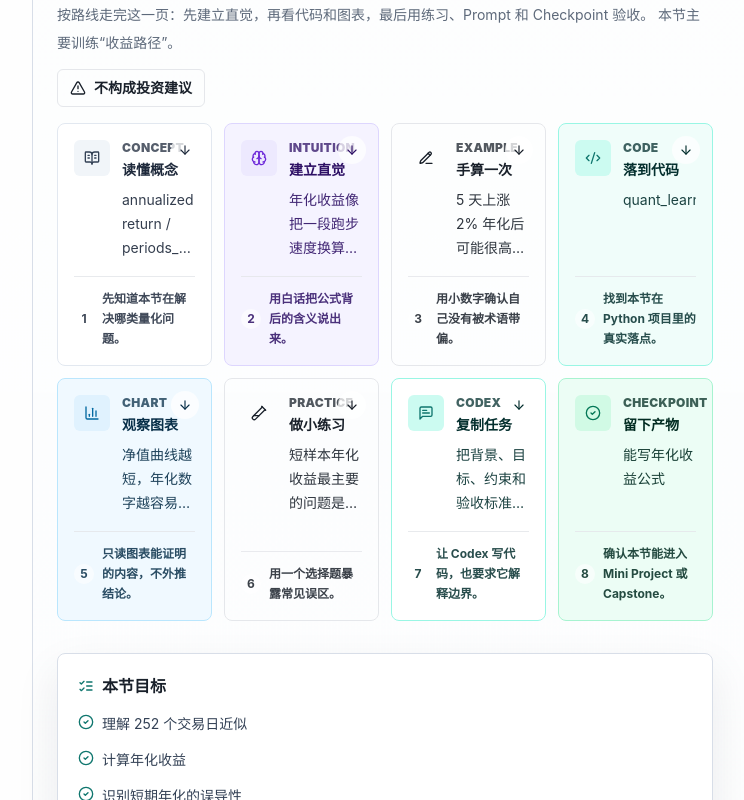
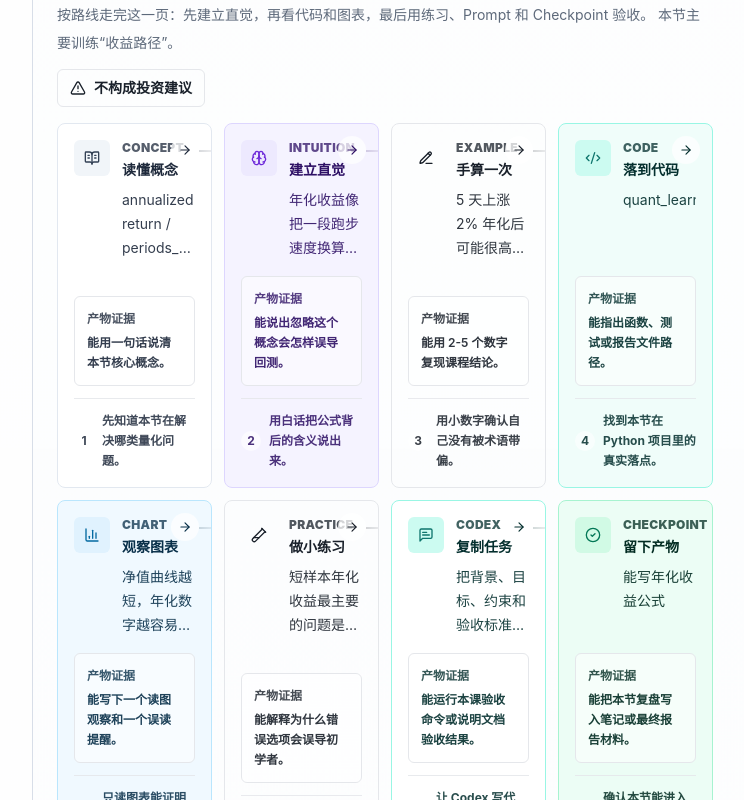
Before and after one commit to ZeyuZuo/learn-quant-with-codex, a Next.js app in the folder web/: page /courses/annualized-return in a window 1280 px wide. Shown: the part 1400-2200 px from the top of the page, without its empty margins (255-999 px from the left). Built offline with nearby package versions, Linux system fonts and the light colour scheme.

Commit message:
Improve lesson route evidence cards

```diff
--- a/web/src/components/lesson/LessonLearningScaffold.tsx
+++ b/web/src/components/lesson/LessonLearningScaffold.tsx
@@ -1,6 +1,6 @@
 import {
   AlertTriangle,
-  ArrowDown,
+  ArrowRight,
   BarChart3,
   BookOpenText,
   Brain,
@@ -27,6 +27,7 @@ export function LessonLearningScaffold({ lesson }: LessonLearningScaffoldProps)
       title: "读懂概念",
       body: lesson.concepts.slice(0, 3).join(" / "),
       action: "先知道本节在解决哪类量化问题。",
+      evidence: "能用一句话说清本节核心概念。",
       tone: "border-slate-200 bg-white text-slate-800",
       iconTone: "bg-slate-100 text-slate-700",
     },
@@ -37,6 +38,7 @@ export function LessonLearningScaffold({ lesson }: LessonLearningScaffoldProps)
       title: "建立直觉",
       body: lesson.intuition,
       action: "用白话把公式背后的含义说出来。",
+      evidence: "能说出忽略这个概念会怎样误导回测。",
       tone: "border-violet-200 bg-violet-50 text-violet-950",
       iconTone: "bg-violet-100 text-violet-700",
     },
@@ -47,6 +49,7 @@ export function LessonLearningScaffold({ lesson }: LessonLearningScaffoldProps)
       title: "手算一次",
       body: lesson.handExample,
       action: "用小数字确认自己没有被术语带偏。",
+      evidence: "能用 2-5 个数字复现课程结论。",
       tone: "border-amber-200 bg-amber-50 text-amber-950",
       iconTone: "bg-amber-100 text-amber-700",
     },
@@ -57,6 +60,7 @@ export function LessonLearningScaffold({ lesson }: LessonLearningScaffoldProps)
       title: "落到代码",
       body: lesson.pythonModule,
       action: "找到本节在 Python 项目里的真实落点。",
+      evidence: "能指出函数、测试或报告文件路径。",
       tone: "border-teal-200 bg-teal-50 text-teal-950",
       iconTone: "bg-teal-100 text-teal-700",
     },
@@ -67,6 +71,7 @@ export function LessonLearningScaffold({ lesson }: LessonLearningScaffoldProps)
       title: "观察图表",
       body: lesson.chartNote,
       action: "只读图表能证明的内容，不外推结论。",
+      evidence: "能写下一个读图观察和一个误读提醒。",
       tone: "border-sky-200 bg-sky-50 text-sky-950",
       iconTone: "bg-sky-100 text-sky-700",
     },
@@ -77,6 +82,7 @@ export function LessonLearningScaffold({ lesson }: LessonLearningScaffoldProps)
       title: "做小练习",
       body: lesson.quiz.question,
       action: "用一个选择题暴露常见误区。",
+      evidence: "能解释为什么错误选项会误导初学者。",
       tone: "border-blue-200 bg-blue-50 text-blue-950",
       iconTone: "bg-blue-100 text-blue-700",
     },
@@ -87,6 +93,7 @@ export function LessonLearningScaffold({ lesson }: LessonLearningScaffoldProps)
       title: "复制任务",
       body: "把背景、目标、约束和验收标准一起交给 Codex。",
       action: "让 Codex 写代码，也要求它解释边界。",
+      evidence: "能运行本课验收命令或说明文档验收结果。",
       tone: "border-teal-200 bg-white text-teal-950",
       iconTone: "bg-teal-100 text-teal-700",
     },
@@ -97,6 +104,7 @@ export function LessonLearningScaffold({ lesson }: LessonLearningScaffoldProps)
       title: "留下产物",
       body: lesson.checkpoint[0] ?? "完成本节 Checkpoint",
       action: "确认本节能进入 Mini Project 或 Capstone。",
+      evidence: "能把本节复盘写入笔记或最终报告材料。",
       tone: "border-emerald-200 bg-emerald-50 text-emerald-950",
       iconTone: "bg-emerald-100 text-emerald-700",
     },
@@ -118,14 +126,14 @@ export function LessonLearningScaffold({ lesson }: LessonLearningScaffoldProps)
         </div>
       </div>
 
-      <div className="mt-4 grid gap-3 sm:grid-cols-2 xl:grid-cols-4">
+      <div className="learning-route mt-4 grid gap-3 sm:grid-cols-2 xl:grid-cols-4">
         {steps.map((step, index) => {
           const Icon = step.icon;
           return (
             <a
               key={step.label}
               href={step.href}
-              className={`learning-step group relative flex min-h-48 flex-col overflow-hidden rounded-lg border p-4 transition duration-200 hover:-translate-y-0.5 hover:shadow-soft focus:outline-none focus:ring-2 focus:ring-accent/30 ${step.tone}`}
+              className={`learning-step group relative flex min-h-56 flex-col overflow-hidden rounded-lg border p-4 transition duration-200 hover:-translate-y-0.5 hover:shadow-soft focus:outline-none focus:ring-2 focus:ring-accent/30 ${step.tone}`}
               style={{ animationDelay: `${index * 65}ms` }}
             >
               <div className="flex items-start gap-3">
@@ -139,14 +147,18 @@ export function LessonLearningScaffold({ lesson }: LessonLearningScaffoldProps)
                 </div>
               </div>
               <div className="mt-auto pt-4">
-                <div className="flex items-center gap-2 border-t border-current/10 pt-3 text-xs font-bold leading-5 opacity-85">
+                <div className="rounded-md border border-current/10 bg-white/55 p-3 text-xs leading-5">
+                  <div className="font-black opacity-80">产物证据</div>
+                  <div className="mt-1 font-semibold opacity-90">{step.evidence}</div>
+                </div>
+                <div className="mt-3 flex items-center gap-2 border-t border-current/10 pt-3 text-xs font-bold leading-5 opacity-85">
                   <span className="grid h-5 w-5 shrink-0 place-items-center rounded-full bg-white/70">{index + 1}</span>
                   <span>{step.action}</span>
                 </div>
               </div>
               {index < steps.length - 1 ? (
-                <div className="pointer-events-none absolute right-3 top-3 hidden h-7 w-7 place-items-center rounded-full bg-white/75 text-current/60 xl:grid">
-                  <ArrowDown className="h-3.5 w-3.5" />
+                <div className="route-connector pointer-events-none absolute right-3 top-3 hidden h-7 w-7 place-items-center rounded-full bg-white/75 text-current/60 xl:grid">
+                  <ArrowRight className="h-3.5 w-3.5" />
                 </div>
               ) : null}
             </a>
--- a/web/src/styles/globals.css
+++ b/web/src/styles/globals.css
@@ -101,6 +101,10 @@ a {
   animation: learningStepEnter 620ms cubic-bezier(0.22, 1, 0.36, 1) both;
 }
 
+.learning-route {
+  counter-reset: lesson-route;
+}
+
 .learning-step::before {
   position: absolute;
   inset: 0;
@@ -113,6 +117,33 @@ a {
 
 .learning-step:hover::before {
   opacity: 1;
+}
+
+.learning-step::after {
+  position: absolute;
+  top: 1.6rem;
+  right: -0.75rem;
+  display: none;
+  width: 1.5rem;
+  height: 2px;
+  pointer-events: none;
+  content: "";
+  background: linear-gradient(90deg, currentColor, transparent);
+  opacity: 0.18;
+}
+
+.learning-step:hover .route-connector {
+  transform: translateX(2px);
+}
+
+.route-connector {
+  transition: transform 180ms ease;
+}
+
+@media (min-width: 1280px) {
+  .learning-route .learning-step:not(:nth-child(4n))::after {
+    display: block;
+  }
 }
 
 @keyframes chartEnter {
```
